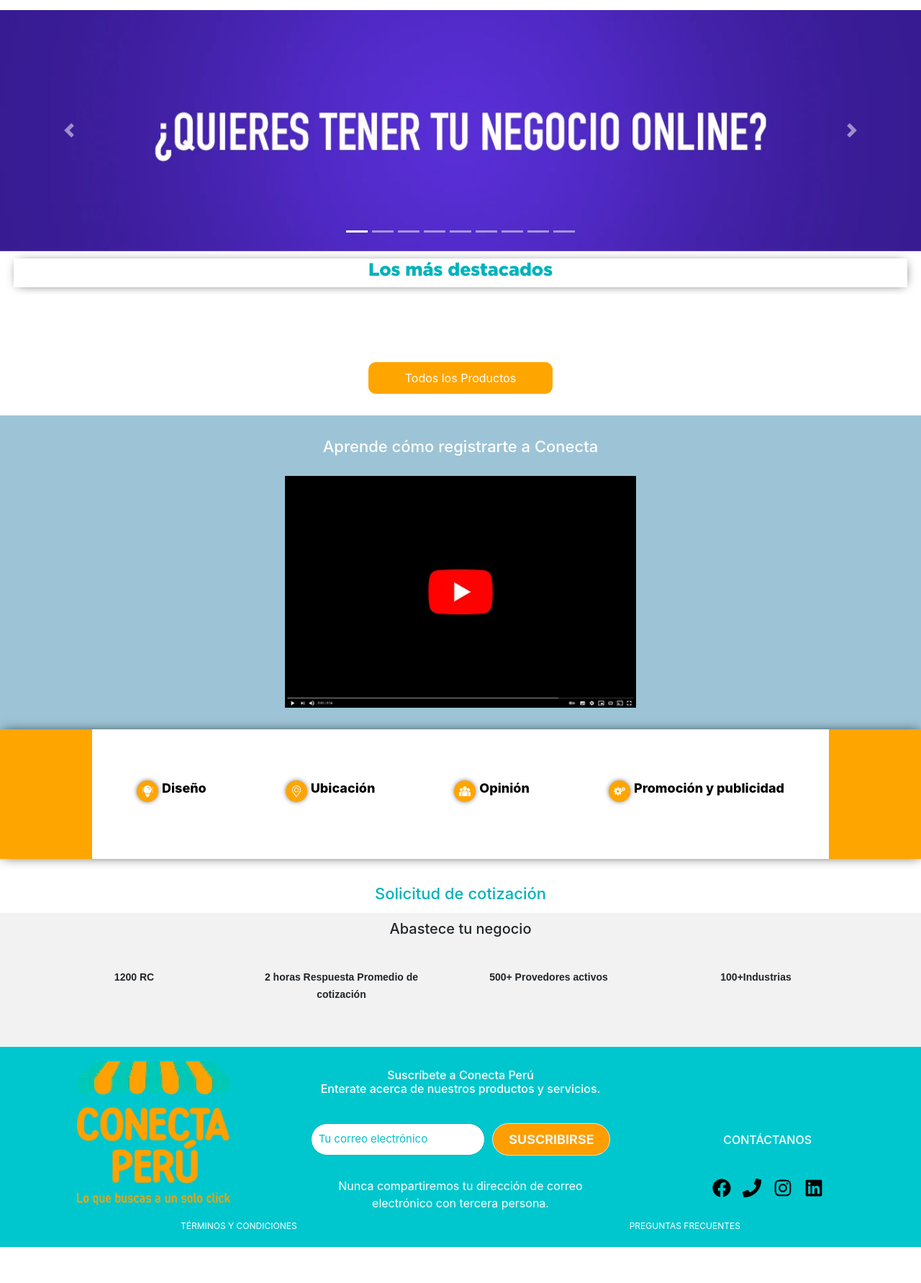
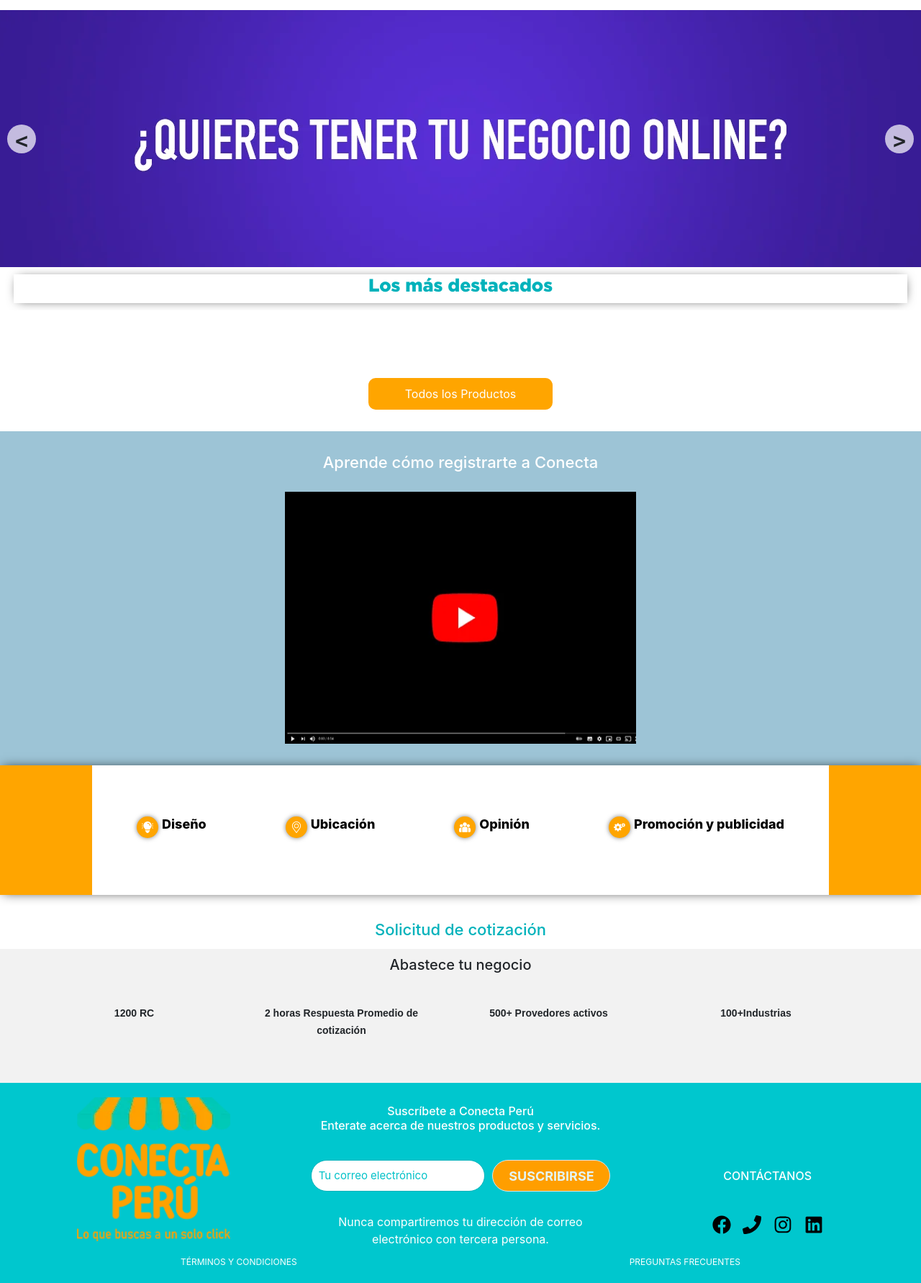
Before and after one commit to RScodeSec/Conecta, a PHP site: page /Conecta/vistas/index.php in a window 1280 px wide. Shown: the part 231-2013 px from the top of the page at 72% size. Before the commit the page ends 1963 px from the top, so only its background shows below. Run offline with PHP 8.4, Linux system fonts and the light colour scheme; data that the repository does not hold is empty; some libraries are stand-ins or nearby versions.

Commit message:
Agregando slider nativo

```diff
--- a/modelos/Conexion.php
+++ b/modelos/Conexion.php
@@ -3,7 +3,7 @@
 class Conexion
 {
     private static $host = 'localhost';
-    private static $dbname = 'ghxumdmy_conectaperu2';
+    private static $dbname = 'ghxumdmy_conectaperu';
     private static $user = 'root';
     private static $pwd = '';
     private static $cnx = null;
--- a/public/css/index.css
+++ b/public/css/index.css
@@ -80,12 +80,12 @@
     margin-top: 20px;
 } */
 
-#slider{
+/* #slider{
     display: none;
     overflow: hidden;
     height: inherit;
     width: 1280px;
-}
+} */
 /* ESTILO PARA CUANDO DAS CLICK EN LA IMAGEN */
 .img-click{
     background-color: rgb(157, 196, 214);
@@ -113,9 +113,9 @@
     overflow: hidden;
 }
 .img-check img{
-    width: 100%;
+    width: 500px;
     transition:1s ease;
-    height: auto;
+    height:350px;
 
 }
 .img-check img:hover{
@@ -743,6 +743,18 @@
     .solicita-cotizacion a {
         padding: 0;
     }
+    .img-check img{
+        width: 300px;
+        transition:1s ease;
+        height:250px;
+
+    }
+    .img-check img{
+        width: 350px;
+        transition:1s ease;
+        height:270px;
+
+    }
 }
 
 @media screen and (max-width:800px)
@@ -758,6 +770,14 @@
     }
     .destacados{
         grid-template-columns: repeat(2,1fr);
+    }
+    .img-check img{
+
+        width: 100%;
+        transition:1s ease;
+        height:180px;
+
+
     }
 }
 
@@ -783,6 +803,12 @@
     }
     .img-check .zoom{
         width: 70%;
+    }
+    .img-check img{
+        width: 260px;
+        transition:1s ease;
+        height:170px;
+
     }
     .img-click{
         height: 20%;
--- /dev/null
+++ b/public/css/slider.css
@@ -0,0 +1,73 @@
+*{
+    box-sizing: border-box;
+}
+body{
+
+}
+.container-slider{
+    width: 100%;
+    max-width: 1366px;
+    margin: auto;
+    overflow: hidden;
+    position: relative;
+
+
+}
+.slider{
+    display: flex;
+    width: 900%;
+    height: 357px;
+    margin-left: -100%;
+
+}
+.slider__section{
+
+    width: 100%;
+}
+.slider__img{
+    display: block;
+    width: 100%;
+    height: 100%;
+    object-fit: cover;
+}
+.slider__btn{
+    position: absolute;
+    width: 40px;
+    height: 40px;
+    background: rgba(255, 255, 255, 0.7);
+    top: 50%;
+    transform: translateY(-50%);
+    font-size: 30px;
+    font-weight: bold;
+    font-family: monospace;
+    text-align: center;
+    justify-content: center;
+    border-radius: 50%;
+    cursor: pointer;
+
+}
+.slider__btn:hover{
+    background: #fff;
+
+}
+.slider__btn--left{
+    left: 10px;
+}
+.slider__btn--right{
+    right: 10px;
+}
+
+@media (max-width:800px){
+    .slider{
+        display: flex;
+        width: 900%;
+        height: 300px;
+        margin-left: -100%;
+    }
+    .slider__img{
+        display: block;
+        width: 100%;
+        height: 100%;
+        object-fit: fill;
+    }
+}
--- a/vistas/index.php
+++ b/vistas/index.php
@@ -6,6 +6,7 @@
 	<meta charset="utf-8">
 	<meta name="viewport" content="width=device-width, initial-scale=1.0">
 	<link rel="preload" href="../public/css/test-header.css" as="style" onload="this.onload=null;this.rel='stylesheet'">
+	<link rel="preload" href="../public/css/slider.css" as="style" onload="this.onload=null;this.rel='stylesheet'">
 	<!--<link rel="stylesheet" type="text/css" href="../public/css/test-header.css">-->
 	<!--<link rel="stylesheet" type="text/css" href="../public/css/index.css">-->
 	<link rel="preload" href="../public/css/index.css" as="style" onload="this.onload=null;this.rel='stylesheet'">
@@ -42,61 +43,14 @@
 
 <body>
 
-	<div class="page-video">
+
 		<?php include_once 'layouts/header.php' ?>
-		<div id="video" class="video-src">
-			<div id="carouselExampleIndicators" class="carousel slide" data-ride="carousel">
-			<ol class="carousel-indicators rounded-circle">
-				<li data-target="#carouselExampleIndicators" data-slide-to="0" class="active"></li>
-				<li data-target="#carouselExampleIndicators" data-slide-to="1"></li>
-				<li data-target="#carouselExampleIndicators" data-slide-to="2"></li>
-				<li data-target="#carouselExampleIndicators" data-slide-to="3"></li>
-				<li data-target="#carouselExampleIndicators" data-slide-to="4"></li>
-				<li data-target="#carouselExampleIndicators" data-slide-to="5"></li>
-				<li data-target="#carouselExampleIndicators" data-slide-to="6"></li>
-				<li data-target="#carouselExampleIndicators" data-slide-to="7"></li>
-				<li data-target="#carouselExampleIndicators" data-slide-to="8"></li>
-			</ol>
-			<div class="carousel-inner">
-				<div class="carousel-item active">
-				<img src="../public/imagenes/sliders/img-01.webp" class="d-block w-100" alt="...">
-				</div>
-				<div class="carousel-item">
-				<img data-src="../public/imagenes/sliders/img-02.webp" class="d-block w-100 lazyload" alt="...">
-				</div>
-				<div class="carousel-item">
-				<img data-src="../public/imagenes/sliders/img-03.webp" class="d-block w-100 lazyload" alt="...">
-				</div>
-				<div class="carousel-item">
-				<img data-src="../public/imagenes/sliders/img-04.webp" class="d-block w-100 lazyload" alt="...">
-				</div>
-				<div class="carousel-item">
-				<img data-src="../public/imagenes/sliders/img-05.webp" class="d-block w-100 lazyload" alt="...">
-				</div>
-				<div class="carousel-item">
-				<img data-src="../public/imagenes/sliders/img-06.webp" class="d-block w-100 lazyload" alt="...">
-				</div>
-				<div class="carousel-item">
-				<img data-src="../public/imagenes/sliders/img-07.webp" class="d-block w-100 lazyload" alt="...">
-				</div>
-				<div class="carousel-item">
-				<img data-src="../public/imagenes/sliders/img-08.webp" class="d-block w-100 lazyload" alt="...">
-				</div>
-				<div class="carousel-item">
-				<img data-src="../public/imagenes/sliders/img-09.webp" class="d-block w-100 lazyload" alt="...">
-				</div>
-			</div>
-			<a class="carousel-control-prev" href="#carouselExampleIndicators" role="button" data-slide="prev">
-				<span class="carousel-control-prev-icon" aria-hidden="true"></span>
-				<span class="sr-only">Anterior</span>
-			</a>
-			<a class="carousel-control-next" href="#carouselExampleIndicators" role="button" data-slide="next">
-				<span class="carousel-control-next-icon" aria-hidden="true"></span>
-				<span class="sr-only">Adelante</span>
-			</a>
-			</div>
-       </div>
-    </div>
+
+		<?php include_once 'slider.php' ?>
+
+
+
+
 
 
 		<br>
@@ -196,6 +150,7 @@
 	<script type="text/javascript" src="../public/js/form_registro.js" defer></script>
 	<script type="text/javascript" src="../public/js/login.js" defer></script>
 	<script src="../public/js/lazysizes.min.js" async></script>
+	<script src="../public/js/slider.js" async></script>
 
 
 </body>
--- /dev/null
+++ b/vistas/slider.php
@@ -0,0 +1,39 @@
+
+<div class="container-slider">
+        <div class="slider" id="slider">
+            <div class="slider__section">
+                <img src="../public/imagenes/sliders/img-01.webp" alt="" class="slider__img">
+            </div>
+            <div class="slider__section">
+                <img src="../public/imagenes/sliders/img-02.webp" alt="" class="slider__img">
+            </div>
+            <div class="slider__section">
+                <img src="../public/imagenes/sliders/img-03.webp" alt="" class="slider__img">
+            </div>
+            <div class="slider__section">
+                <img src="../public/imagenes/sliders/img-04.webp" alt="" class="slider__img">
+            </div>
+            <div class="slider__section">
+                <img src="../public/imagenes/sliders/img-05.webp" alt="" class="slider__img">
+            </div>
+            <div class="slider__section">
+                <img src="../public/imagenes/sliders/img-06.webp" alt="" class="slider__img">
+            </div>
+            <div class="slider__section">
+                <img src="../public/imagenes/sliders/img-07.webp" alt="" class="slider__img">
+            </div>
+            <div class="slider__section">
+                <img src="../public/imagenes/sliders/img-08.webp" alt="" class="slider__img">
+            </div>
+            <div class="slider__section">
+                <img src="../public/imagenes/sliders/img-09.webp" alt="" class="slider__img">
+            </div>
+
+        </div>
+        <div class="slider__btn slider__btn--right" id="btn--right">
+            &#62;
+        </div>
+        <div class="slider__btn slider__btn--left" id="btn--left">
+            &#60;
+        </div>
+    </div>
```
Also changed, not shown: public/js/slider.js (added, +33 -0 lines).
